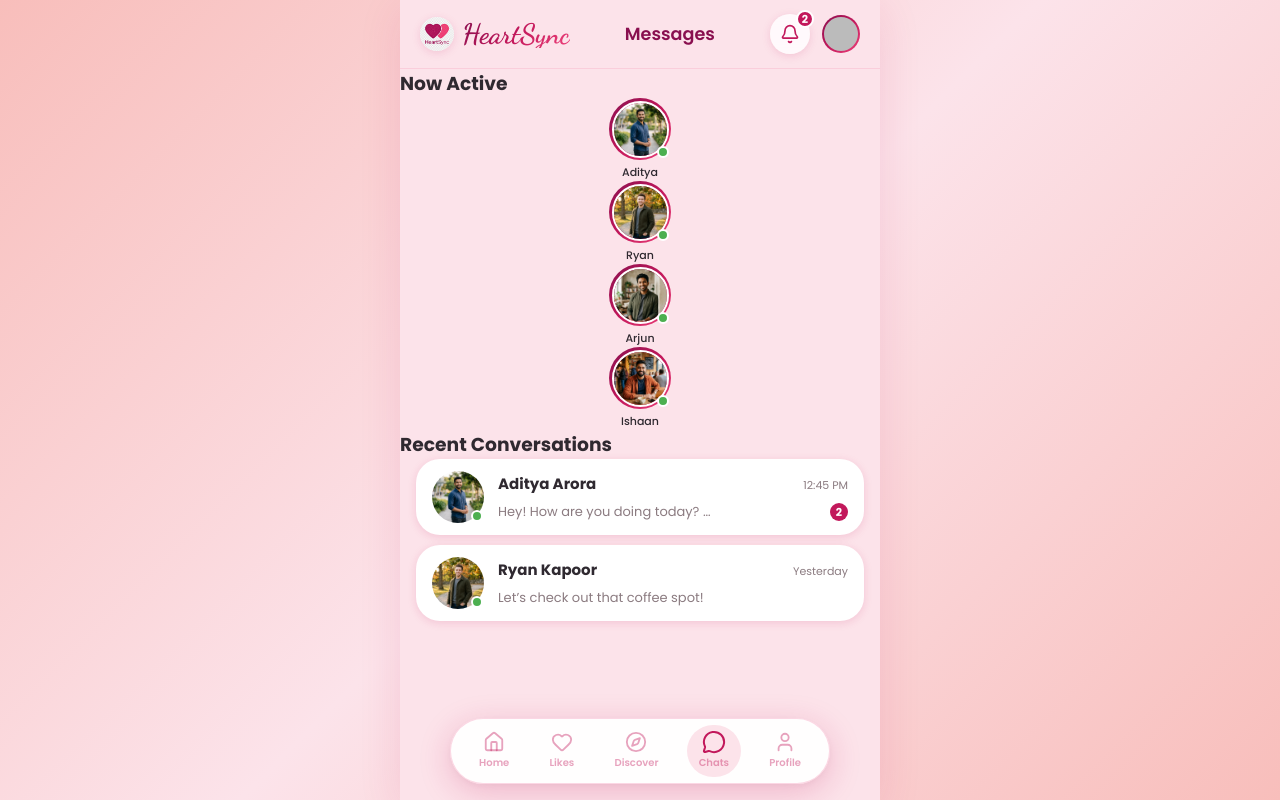
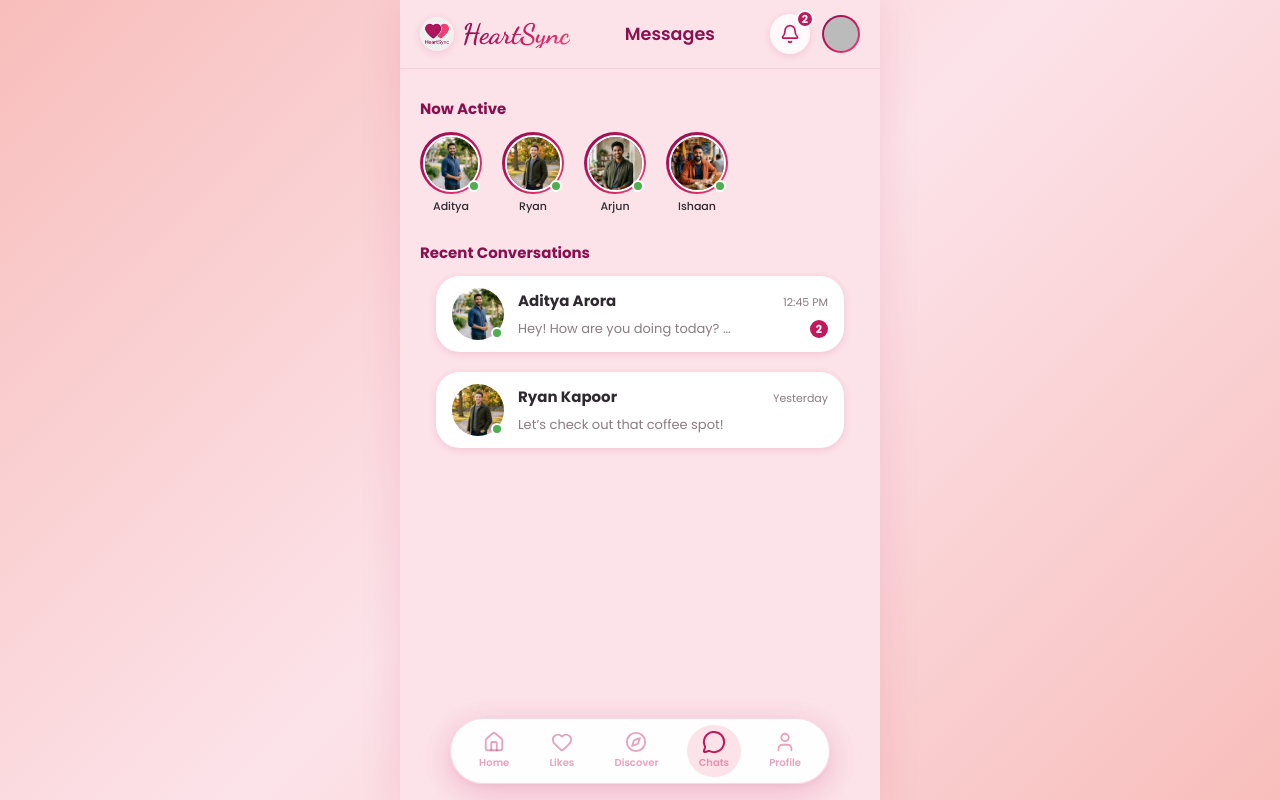
Before and after one commit to P6i2y0u3s7h/HeartSync, a React (Vite) app: page /chats in a window 1280 px wide. Built offline with nearby package versions, Linux system fonts and the light colour scheme; no server answers; the database is empty; sample sign-in values are in the browser's storage.

Commit message:
Fix Now Active section layout to horizontal row

```diff
--- a/css/styles.css
+++ b/css/styles.css
@@ -1589,15 +1589,23 @@ a {
   background: transparent;
 }
 
-.active-users-row {
-  display: flex;
-  gap: var(--space-md);
+.active-users-row,
+.now-active-scroll {
+  display: flex;
+  flex-direction: row;
+  align-items: center;
+  gap: 20px;
   overflow-x: auto;
+  overflow-y: hidden;
+  white-space: nowrap;
   padding-bottom: var(--space-sm);
   scrollbar-width: none;
-}
-
-.active-users-row::-webkit-scrollbar { display: none; }
+  -ms-overflow-style: none;
+  -webkit-overflow-scrolling: touch;
+}
+
+.active-users-row::-webkit-scrollbar,
+.now-active-scroll::-webkit-scrollbar { display: none; }
 
 .active-user-item {
   display: flex;
--- a/src/css/react-components.css
+++ b/src/css/react-components.css
@@ -801,6 +801,73 @@ input[type="date"].form-control-hs {
   overflow: hidden;
   text-overflow: ellipsis;
   white-space: nowrap;
+}
+
+/* Now Active Section in Messages/Chats */
+.now-active-section {
+  padding: 16px 20px 8px;
+  width: 100%;
+  box-sizing: border-box;
+}
+
+.subheading-active {
+  font-size: 15px;
+  font-weight: 700;
+  color: var(--color-primary-dark, #880e4f);
+  margin-bottom: 12px;
+}
+
+.now-active-scroll {
+  display: flex;
+  flex-direction: row;
+  align-items: center;
+  gap: 20px;
+  overflow-x: auto;
+  overflow-y: hidden;
+  white-space: nowrap;
+  padding-bottom: 6px;
+  scrollbar-width: none;
+  -ms-overflow-style: none;
+  -webkit-overflow-scrolling: touch;
+}
+
+.now-active-scroll::-webkit-scrollbar {
+  display: none;
+}
+
+.now-active-scroll .story-item {
+  display: flex;
+  flex-direction: column;
+  align-items: center;
+  gap: 4px;
+  flex-shrink: 0;
+  cursor: pointer;
+}
+
+.chats-page-layout {
+  padding: 12px 0 80px;
+  width: 100%;
+  box-sizing: border-box;
+}
+
+.chat-threads-section {
+  padding: 12px 20px;
+  width: 100%;
+  box-sizing: border-box;
+}
+
+.subheading-messages {
+  font-size: 15px;
+  font-weight: 700;
+  color: var(--color-primary-dark, #880e4f);
+  margin-bottom: 12px;
+}
+
+.chats-list-container {
+  display: flex;
+  flex-direction: column;
+  gap: 10px;
+  width: 100%;
 }
 
 /* Card Deck Section */
--- a/src/css/styles.css
+++ b/src/css/styles.css
@@ -1589,15 +1589,23 @@ a {
   background: transparent;
 }
 
-.active-users-row {
-  display: flex;
-  gap: var(--space-md);
+.active-users-row,
+.now-active-scroll {
+  display: flex;
+  flex-direction: row;
+  align-items: center;
+  gap: 20px;
   overflow-x: auto;
+  overflow-y: hidden;
+  white-space: nowrap;
   padding-bottom: var(--space-sm);
   scrollbar-width: none;
-}
-
-.active-users-row::-webkit-scrollbar { display: none; }
+  -ms-overflow-style: none;
+  -webkit-overflow-scrolling: touch;
+}
+
+.active-users-row::-webkit-scrollbar,
+.now-active-scroll::-webkit-scrollbar { display: none; }
 
 .active-user-item {
   display: flex;
```
